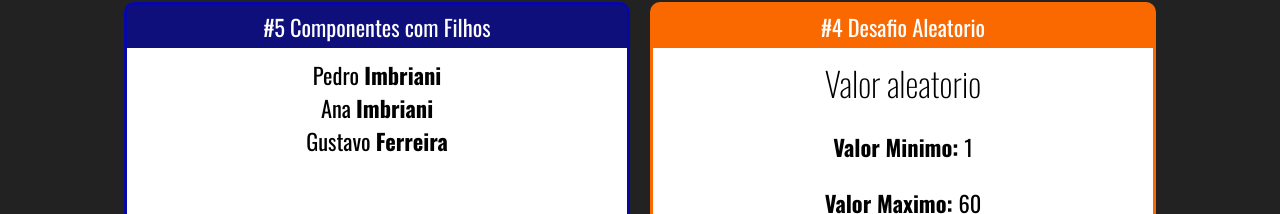
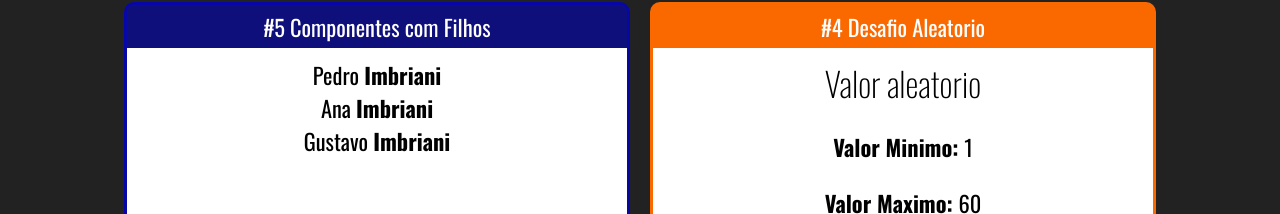
Before and after one commit to Pedro-imbriani-clear/fundamentos-react, a React (Create React App) app in the folder fundamentos-react/: page / in a window 1280 px wide. Shown: the part 134-348 px from the top of the page. Built offline with nearby package versions, Linux system fonts and the light colour scheme.

Commit message:
component with children#2

```diff
--- a/fundamentos-react/src/app.jsx
+++ b/fundamentos-react/src/app.jsx
@@ -1,5 +1,6 @@
 import './App.css'
 import React from 'react'
+import FamiliaMembro from './components/basicos/FamiliaMembro';
 import Familia from './components/basicos/Familia';
 import Fragmento from './components/basicos/Fragmento';
 import Card from './components/layout/Card';
@@ -11,8 +12,13 @@
     <div className='App'>
         <h1>Fundamentos React</h1>
         <div className='Cards'>
-        <Card titulo='#5 Componentes com Filhos ' color="#00c8">
-                <Familia sobrenome='Imbriani'/>
+            <Card titulo='#5 Componentes com Filhos ' color="#00c8">
+                <Familia sobrenome='Imbriani'>
+                    <FamiliaMembro nome='Pedro'  />
+                    <FamiliaMembro nome='Ana'  />
+                    <FamiliaMembro nome='Gustavo'/>
+
+                </Familia>
             </Card>
             <Card titulo='#4 Desafio Aleatorio' color="#FA6900">
                 <Aleatorio min={1} max={60} />
--- a/fundamentos-react/src/components/basicos/Familia.jsx
+++ b/fundamentos-react/src/components/basicos/Familia.jsx
@@ -1,13 +1,17 @@
-import React from 'react'
+import React,{cloneElement} from 'react'
 import FamiliaMembro from './FamiliaMembro'
 
 export default props=>{
     return (
 
     <div>
-        <FamiliaMembro nome='Pedro' sobrenome={props.sobrenome} />
-        <FamiliaMembro nome='Ana' {...props} />
-        <FamiliaMembro nome= 'Gustavo' sobrenome='Ferreira'/>
+        {
+        props.children.map((child,i) =>{
+            return cloneElement(child, {...props,key:i})
+        })
+    }
+
+
     </div>
     )
 }
```
